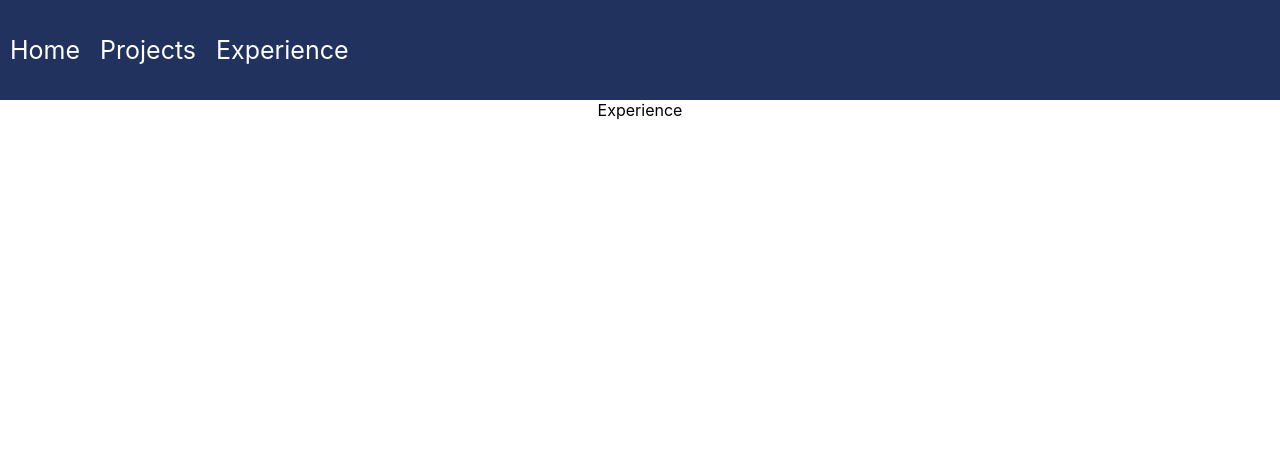
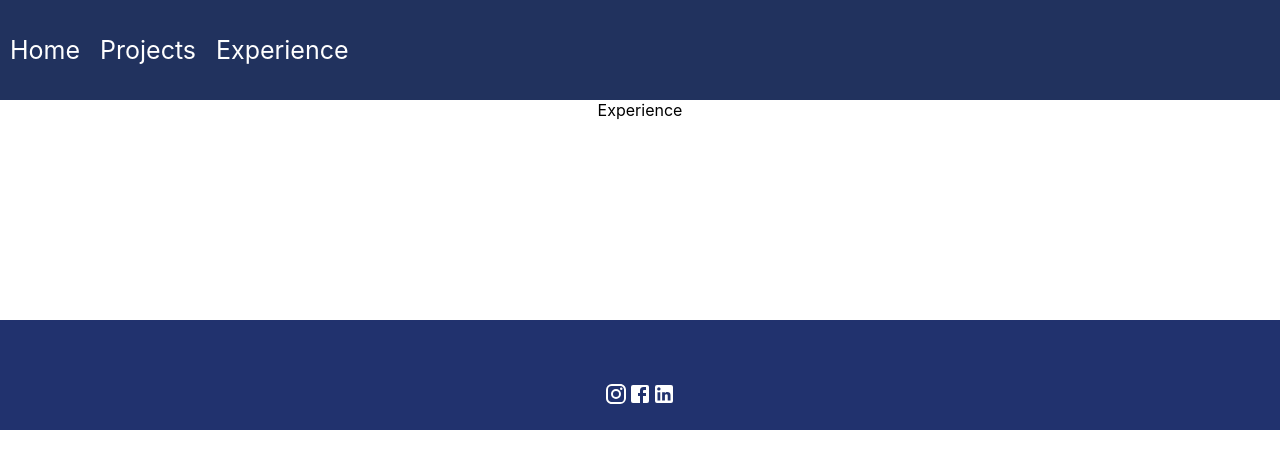
Before and after one commit to rajpatel1904/portfolio, a React (Create React App) app in the folder frontend/: page /experience in a window 1280 px wide. Shown: the top 468 px of the page. Built offline with nearby package versions, Linux system fonts and the light colour scheme.

Commit message:
Add footer for socialmedia

```diff
--- a/frontend/src/App.js
+++ b/frontend/src/App.js
@@ -4,7 +4,7 @@ import  Home  from './pages/Home';
 import Projects from './pages/Projects';
 import Experience from './pages/Experience';
 import Navbar from './components/Navbar';
-
+import Footer from './components/Footer';
 function App() {
   return (
     <div className="App">
@@ -16,7 +16,7 @@ function App() {
                 <Route path='/experience' element={<Experience  />} />
             </Routes>
         </Router>
-
+      <Footer/>
     </div>
   );
 }
--- a/frontend/src/components/Footer.js
+++ b/frontend/src/components/Footer.js
@@ -0,0 +1,21 @@
+import React from 'react'
+import InstagramIcon from "@material-ui/icons/Instagram"
+import FacebookIcon from "@material-ui/icons/Facebook"
+import LinkdinIcon from "@material-ui/icons/LinkedIn"
+import "../styles/Footer.css"
+
+function Footer() {
+  return (
+    <div className='footer'>
+      <div className='socialMedia'>
+        <InstagramIcon />
+        <FacebookIcon/>
+        <LinkdinIcon/>
+      </div>
+        {/*<p>&copy;2022</p>*/}
+
+    </div>
+  )
+}
+
+export default Footer
--- /dev/null
+++ b/frontend/src/styles/Footer.css
@@ -0,0 +1,22 @@
+.footer{
+    width: 100%;
+    height: 100px;
+    background: #21326e;
+    display: flex;
+    justify-content: center;
+    align-items:center;
+    flex-direction: column;
+    padding-top: 10px;
+    margin-top: 200px;
+}
+
+.socialMedia {
+    color: white;
+    margin: 50px;
+    font-size: 70px;
+    cursor: pointer;
+}
+
+.footer p{
+    color: white;
+}
```
